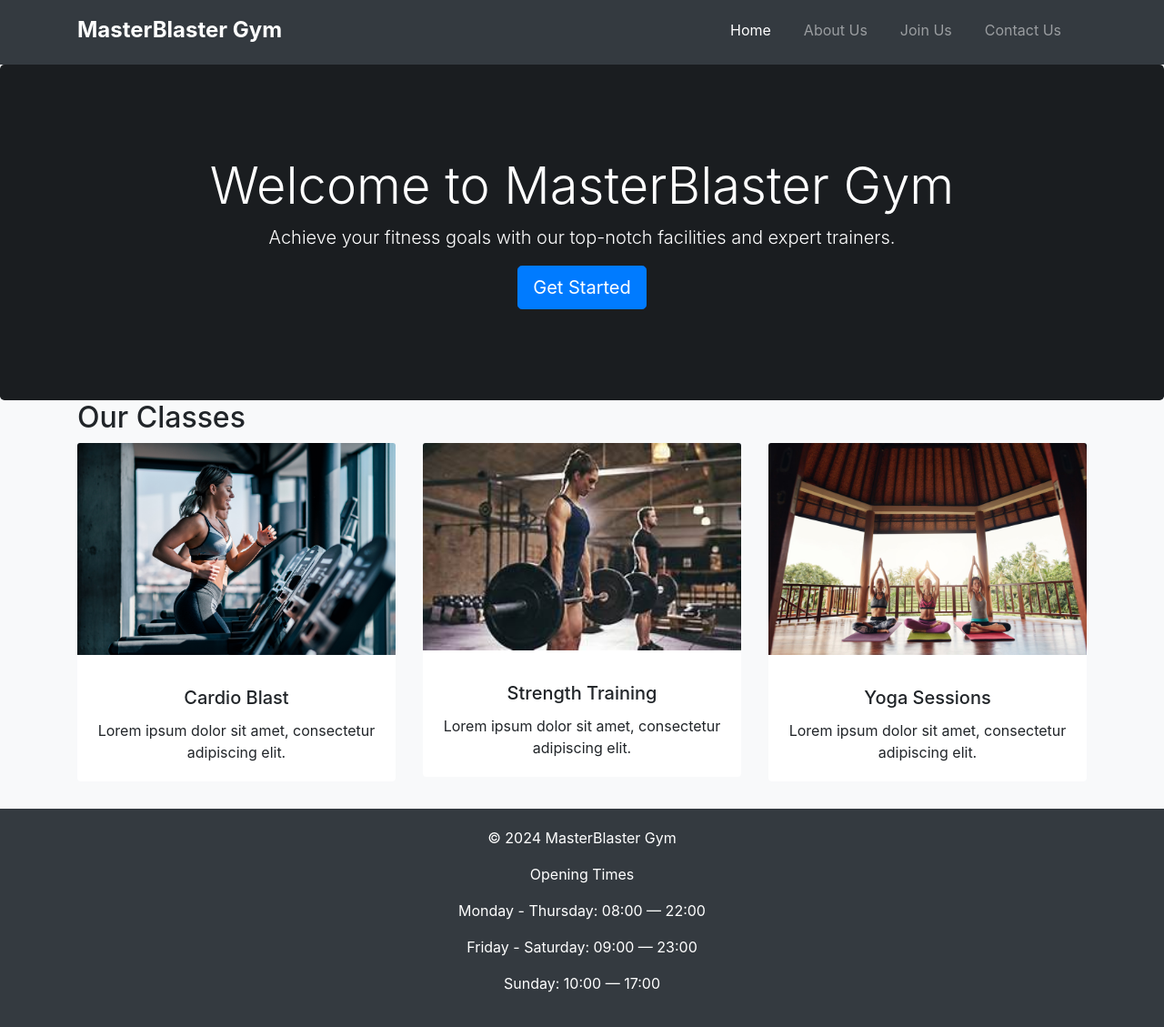
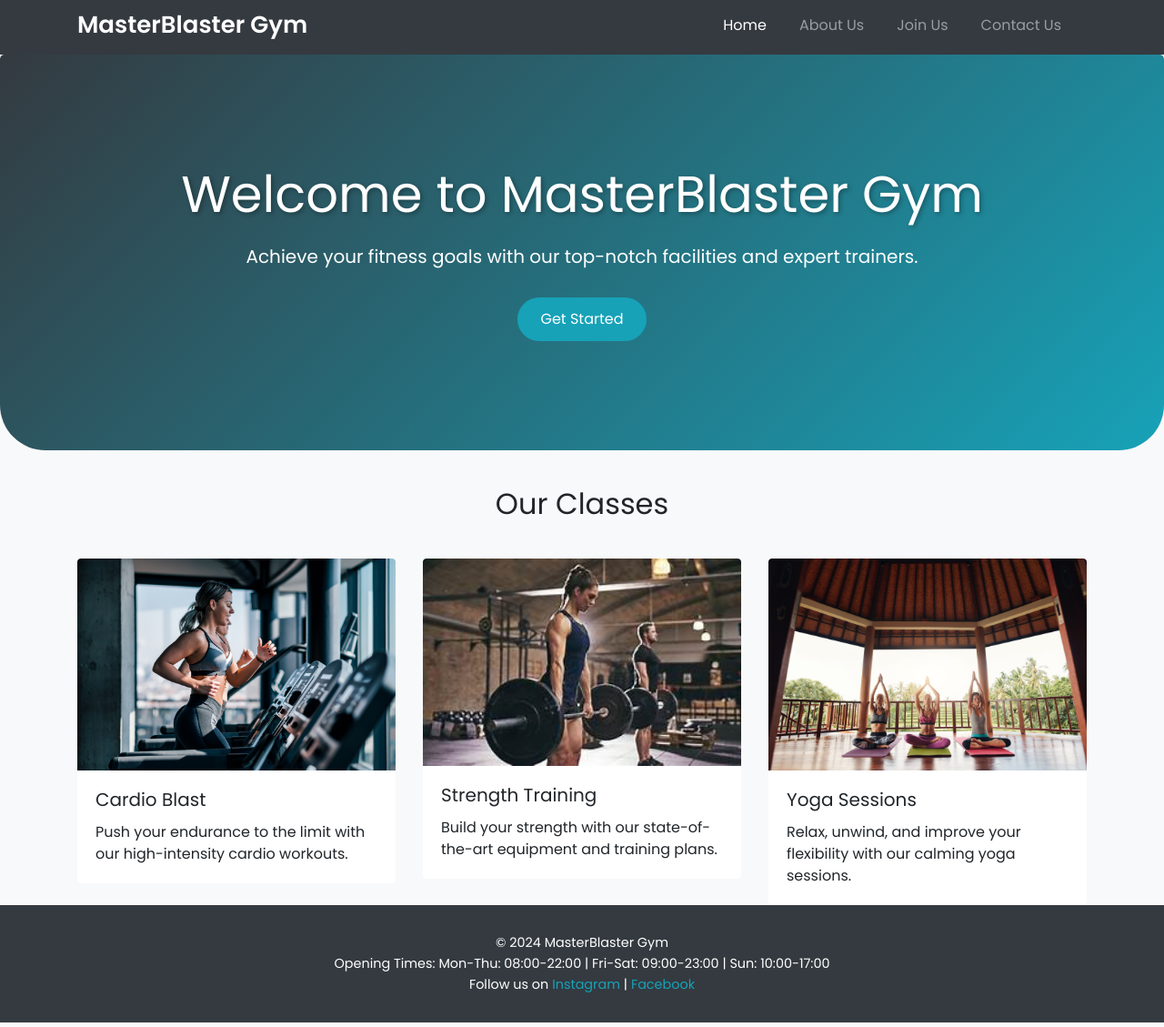
Before and after one commit to adityarv09/jenkins-docker-kubernetes-React-, a plain HTML site: page GYM/main.html in a window 1280 px wide. Shown: the part 5-1134 px from the top of the page at 91% size. Drawn offline with nearby package versions, Linux system fonts and the light colour scheme.

Commit message:
added some fade in transition to main page

```diff
--- a/GYM/main.html
+++ b/GYM/main.html
@@ -6,78 +6,141 @@
   <title>MasterBlaster Gym by Aditya Raushan</title>
   <!-- Bootstrap CSS -->
   <link rel="stylesheet" href="https://stackpath.bootstrapcdn.com/bootstrap/4.3.1/css/bootstrap.min.css">
+  <!-- Google Fonts -->
+  <link href="https://fonts.googleapis.com/css2?family=Poppins:wght@400;600&display=swap" rel="stylesheet">
   <!-- Custom CSS -->
   <style>
     body {
       background-color: #f8f9fa;
+      font-family: 'Poppins', sans-serif;
     }
 
-    .jumbotron {
-      background: linear-gradient(rgba(0, 0, 0, 0.5), rgba(0, 0, 0, 0.5)), url('images/gym_background.jpg') no-repeat center center/cover;
-      background-color: #343a40;
-      color: #ffffff;
-      padding: 100px 25px;
-      text-align: center;
-      margin-bottom: 0;
-    }
-
+    /* Navbar */
     .navbar {
       background-color: #343a40;
-      padding: 15px 0;
+      transition: all 0.3s ease-in-out;
     }
 
     .navbar-brand {
       color: #ffffff;
-      font-size: 24px;
+      font-size: 26px;
       font-weight: bold;
     }
-    .navbar-nav .nav-link:hover {
-  color: #ffcc00;
-  text-decoration: underline;
-}
-
 
     .navbar-nav .nav-link {
       color: #ffffff;
       margin-right: 20px;
+      transition: color 0.3s ease-in-out;
+    }
+
+    .navbar-nav .nav-link:hover {
+      color: #17a2b8;
+    }
+
+    /* Jumbotron */
+    .jumbotron {
+      background: linear-gradient(135deg, #343a40, #17a2b8);
+      color: #ffffff;
+      padding: 120px 25px;
+      text-align: center;
+      margin-bottom: 0;
+      border-bottom-left-radius: 50px;
+      border-bottom-right-radius: 50px;
+      animation: fadeIn 1s ease-in-out;
+    }
+
+    .jumbotron h1 {
+      font-size: 3.5rem;
+      margin-bottom: 20px;
+      text-shadow: 2px 2px 5px rgba(0, 0, 0, 0.3);
+    }
+
+    .jumbotron p {
+      font-size: 1.25rem;
+      margin-bottom: 30px;
+    }
+
+    .btn-primary {
+      background-color: #17a2b8;
+      border: none;
+      font-size: 1rem;
+      padding: 12px 25px;
+      border-radius: 30px;
+      transition: background-color 0.3s ease-in-out, transform 0.3s ease-in-out;
+    }
+
+    .btn-primary:hover {
+      background-color: #138496;
+      transform: scale(1.1);
+    }
+
+    /* Animation */
+    @keyframes fadeIn {
+      from {
+        opacity: 0;
+        transform: translateY(-50px);
+      }
+      to {
+        opacity: 1;
+        transform: translateY(0);
+      }
+    }
+
+    /* Responsive Cards Section */
+    .container h2 {
+      font-size: 2rem;
+      margin: 40px 0;
+      text-align: center;
     }
 
     .card {
       border: none;
-      margin-bottom: 30px;
-      transition: transform 0.3s ease, box-shadow 0.3s ease;
+      overflow: hidden;
+      transition: all 0.3s ease-in-out;
+    }
+
+    .card img {
+      max-height: 250px;
+      object-fit: cover;
+      transition: transform 0.3s ease-in-out;
+    }
+
+    .card:hover img {
+      transform: scale(1.1);
     }
 
     .card:hover {
-      transform: scale(1.05);
-      box-shadow: 0 4px 20px rgba(0, 0, 0, 0.2);
-    }
-    .card-body {
-      text-align: center;
-    }
-
-
-    .card img {
-      max-height: 300px;
-      object-fit: cover;
-    }
-
-    .card-title {
-      margin-top: 15px;
+      box-shadow: 0 8px 30px rgba(0, 0, 0, 0.2);
     }
 
     footer {
       background-color: #343a40;
       color: #ffffff;
-      padding: 20px 0;
+      padding: 30px 0;
       text-align: center;
+      font-size: 0.9rem;
+    }
+
+    footer p {
+      margin: 0;
+      line-height: 1.6;
+    }
+
+    footer a {
+      color: #17a2b8;
+      text-decoration: none;
+      transition: color 0.3s ease-in-out;
+    }
+
+    footer a:hover {
+      color: #138496;
     }
   </style>
 </head>
 <body>
 
   <!-- Navigation -->
-  <nav class="navbar navbar-expand-lg navbar-dark">
+  <nav class="navbar navbar-expand-lg navbar-dark sticky-top">
     <div class="container">
       <a class="navbar-brand" href="#">MasterBlaster Gym</a>
       <button class="navbar-toggler" type="button" data-toggle="collapse" data-target="#navbarNav" aria-controls="navbarNav" aria-expanded="false" aria-label="Toggle navigation">
@@ -104,8 +167,8 @@
 
   <!-- Jumbotron -->
   <div class="jumbotron">
-    <h1 class="display-4">Welcome to MasterBlaster Gym</h1>
-    <p class="lead">Achieve your fitness goals with our top-notch facilities and expert trainers.</p>
+    <h1>Welcome to MasterBlaster Gym</h1>
+    <p>Achieve your fitness goals with our top-notch facilities and expert trainers.</p>
     <a class="btn btn-primary btn-lg" href="join_us.html" role="button">Get Started</a>
   </div>
 
@@ -118,7 +181,7 @@
           <img src="images/cardio_blast.jpg" class="card-img-top" alt="Class 1">
           <div class="card-body">
             <h5 class="card-title">Cardio Blast</h5>
-            <p class="card-text">Lorem ipsum dolor sit amet, consectetur adipiscing elit.</p>
+            <p class="card-text">Push your endurance to the limit with our high-intensity cardio workouts.</p>
           </div>
         </div>
       </div>
@@ -127,7 +190,7 @@
           <img src="images/strength_training.jpg" class="card-img-top" alt="Class 2">
           <div class="card-body">
             <h5 class="card-title">Strength Training</h5>
-            <p class="card-text">Lorem ipsum dolor sit amet, consectetur adipiscing elit.</p>
+            <p class="card-text">Build your strength with our state-of-the-art equipment and training plans.</p>
           </div>
         </div>
       </div>
@@ -136,7 +199,7 @@
           <img src="images/yoga_session.jpg" class="card-img-top" alt="Class 3">
           <div class="card-body">
             <h5 class="card-title">Yoga Sessions</h5>
-            <p class="card-text">Lorem ipsum dolor sit amet, consectetur adipiscing elit.</p>
+            <p class="card-text">Relax, unwind, and improve your flexibility with our calming yoga sessions.</p>
           </div>
         </div>
       </div>
@@ -145,16 +208,11 @@
 
   <!-- Footer -->
   <footer>
-    <div class="container footer-content">
-        <div class="footer-section">
-            <p>&copy; 2024 MasterBlaster Gym</p>
-        </div>
-        <div class="footer-section">
-            <p>Opening Times</p>
-            <p>Monday - Thursday: 08:00 — 22:00</p>
-            <p>Friday - Saturday: 09:00 — 23:00</p>
-            <p>Sunday: 10:00 — 17:00</p>
-        </div>
+    <div class="container">
+      <p>&copy; 2024 MasterBlaster Gym</p>
+      <p>Opening Times: Mon-Thu: 08:00-22:00 | Fri-Sat: 09:00-23:00 | Sun: 10:00-17:00</p>
+      <p>Follow us on <a href="#">Instagram</a> | <a href="#">Facebook</a></p>
     </div>
+  </footer>
 </body>
 </html>
```
Also changed, not shown: GYM/about_us.html (+93 -11 lines).
